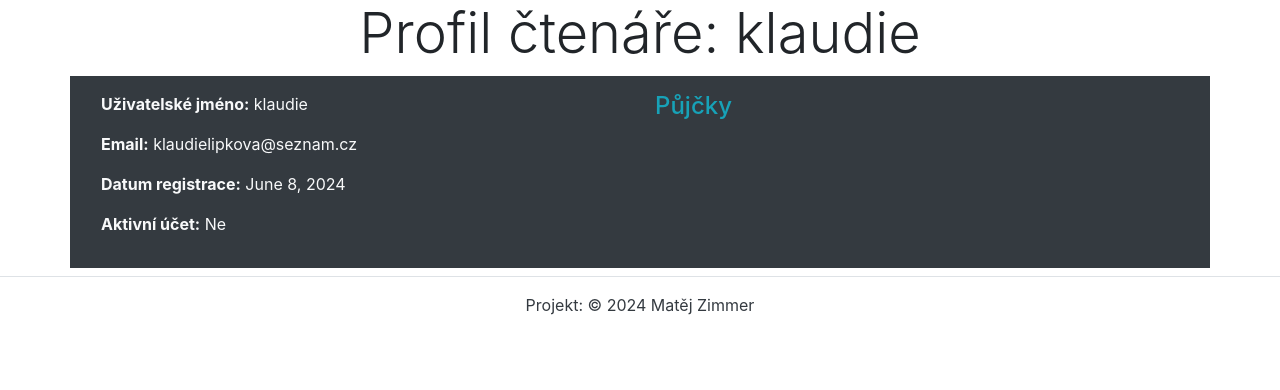
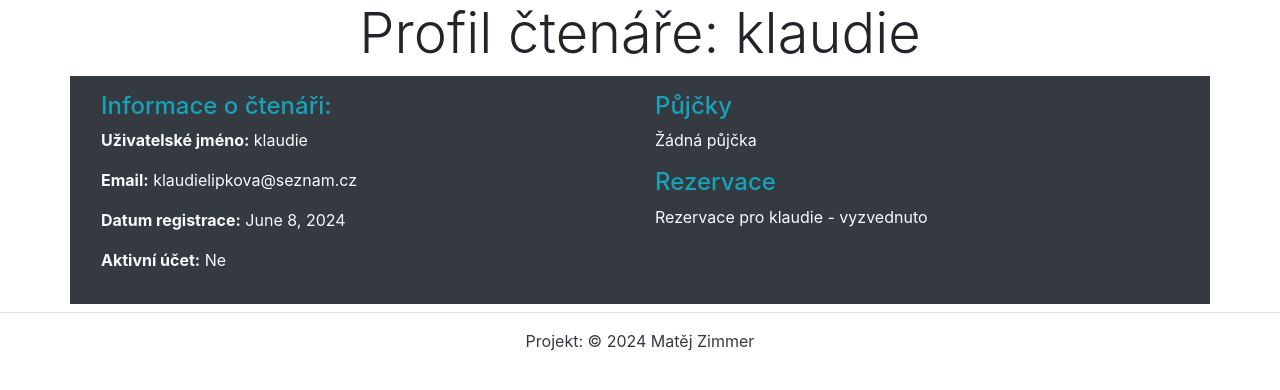
Before and after one commit to matejzimmer/djangoprojekt, a Django app: page /ctenari/2/ in a window 1280 px wide. Shown: the part 182-572 px from the top of the page. Run offline with Django 5.2, Linux system fonts and the light colour scheme; data comes from the database, SQL or seed files in the repository; both versions use the stored data as it was after the commit; some libraries are stand-ins or nearby versions.

Commit message:
finalni-verze

```diff
--- a/templates/ctenari/ctenari_detail.html
+++ b/templates/ctenari/ctenari_detail.html
@@ -6,6 +6,7 @@
     <h2 class="display-4 text-center">Profil čtenáře: {{ ctenar.uzivatelske_jmeno }}</h2>
     <div class="row bg-dark p-3 mb-2">
         <div class="col-md-6 text-light">
+            <h4 class="text-info">Informace o čtenáři:</h4>
             <p><strong>Uživatelské jméno:</strong> {{ ctenar.uzivatelske_jmeno }}</p>
             <p><strong>Email:</strong> {{ ctenar.email }}</p>
             <p><strong>Datum registrace:</strong> {{ ctenar.datum_registrace }}</p>
@@ -13,10 +14,30 @@
         </div>
         <div class="col-md-6">
             <h4 class="text-info">Půjčky</h4>
-            <ul class="list-unstyled">
-                {% for pujcka in ctenar.pujcka_set.all %}
-                    <li>{{ pujcka }}</li>
-                {% endfor %}
+            <ul class="list-unstyled text-light">
+                {% if ctenar.pujcka_set.all %}
+                    {% for pujcka in ctenar.pujcka_set.all %}
+                        <li>
+                            {% if pujcka.datum_vraceni %}
+                                Půjčka vrácena dne: {{ pujcka.datum_vraceni }}
+                            {% else %}
+                                Půjčka nebyla vrácena
+                            {% endif %}
+                        </li>
+                    {% endfor %}
+                {% else %}
+                    <li>Žádná půjčka</li>
+                {% endif %}
+            </ul>
+            <h4 class="text-info">Rezervace</h4>
+            <ul class="list-unstyled text-light">
+                {% if ctenar.rezervace_set.all %}
+                    {% for rezervace in ctenar.rezervace_set.all %}
+                        <li>{{ rezervace }} </li>
+                    {% endfor %}
+                {% else %}
+                    <li>Žádná rezervace</li>
+                {% endif %}
             </ul>
         </div>
     </div>
--- a/templates/index.html
+++ b/templates/index.html
@@ -7,7 +7,7 @@
             {% for ctenar in ctenari %}
             <div class="row mb-3">
                 <div class="col-lg-9">
-                    <h3><a href="#">{{ ctenar.uzivatelske_jmeno }}</a></h3>
+                    <h3><a href="{% url 'ctenari_detail' ctenar.pk %}">{{ ctenar.uzivatelske_jmeno }}</a></h3>
                     <p>Email: {{ ctenar.email }}</p>
                     <p>Datum registrace: {{ ctenar.datum_registrace }}</p>
                     {% if ctenar.aktivni %}
@@ -24,7 +24,7 @@
             <ul class="list-group">
             {% for knihovna in knihovny %}
                 <li class="list-group-item">
-                    <h4><a href="#">{{ knihovna.nazev }}</a></h4>
+                    <h4><a href="{% url 'knihovna_detail' knihovna.pk %}">{{ knihovna.nazev }}</a></h4>
                     <p>Adresa: {{ knihovna.adresa }}</p>
                     <p>Telefon: {{ knihovna.telefon }}</p>
                     <p>Email: {{ knihovna.email }}</p>
--- a/templates/knihovny/knihovny_detail.html
+++ b/templates/knihovny/knihovny_detail.html
@@ -6,13 +6,14 @@
     <h2 class="display-4 text-center">{{ knihovna.nazev }}</h2>
     <div class="row bg-dark p-3 mb-2">
         <div class="col-md-6 text-light">
+            <h4 class="text-info">Informace o knihovně:</h4>
             <p><strong>Adresa:</strong> {{ knihovna.adresa }}</p>
             <p><strong>Telefon:</strong> {{ knihovna.telefon }}</p>
             <p><strong>Email:</strong> {{ knihovna.email }}</p>
         </div>
         <div class="col-md-6">
-            <h4 class="text-info">Knihovníci</h4>
-            <ul class="list-unstyled">
+            <h4 class="text-info">Knihovníci:</h4>
+            <ul class="list-unstyled text-light">
                 {% for knihovnik in knihovna.knihovnik_set.all %}
                     <li>{{ knihovnik }}</li>
                 {% endfor %}
```
Also changed, not shown: db.sqlite3.
